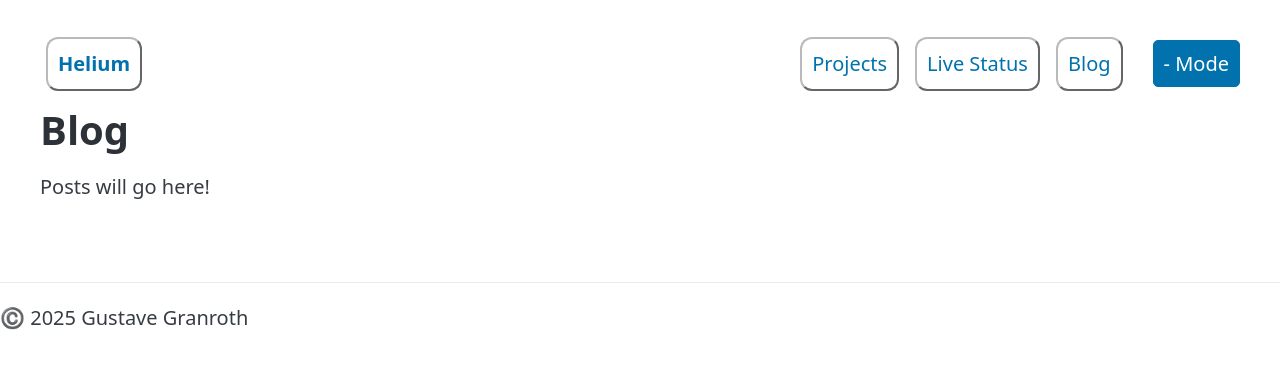
After one commit to GuMiner/carbon, a Flask app: page /blog/ in a window 1280 px wide. The commit adds this page. Shown: the top 369 px of the page. Run offline with Flask 3, Linux system fonts and the light colour scheme; style sheets or scripts are compiled from the project's sources.

Commit message:
Get basics of the blog and stats pages in place

```diff
--- a/app.py
+++ b/app.py
@@ -14,10 +14,12 @@ socketio = SocketIO(app)
 base.SOCKETIO = socketio
 
 # Must be imported later so that 'base.APP' is not None
-from pages import attributions
+from pages import attributions, blog, stats
 
 Compress(app)
 app.register_blueprint(attributions.attributions)
+app.register_blueprint(blog.blog)
+app.register_blueprint(stats.stats)
 
 # Used by all pages for the ©️ text.
 @app.context_processor
--- a/pages/attributions.py
+++ b/pages/attributions.py
@@ -1,6 +1,5 @@
 
 from dataclasses import dataclass
-from typing import List
 from flask import Blueprint, render_template
 
 attributions = Blueprint('attributions', __name__, url_prefix='/attributions', template_folder='../templates/attributions')
@@ -31,5 +30,5 @@ attributionSet = {
 }
 
 @attributions.route("/")
-def attributions_page():
+def index():
     return render_template("attributions.html", attributions=attributionSet)
--- /dev/null
+++ b/pages/blog.py
@@ -0,0 +1,10 @@
+
+
+from flask import Blueprint, render_template
+
+blog = Blueprint('blog', __name__, url_prefix='/blog', template_folder='../templates/blog')
+
+
+@blog.route("/")
+def index():
+    return render_template("blog.html")
--- a/templates/_base.html
+++ b/templates/_base.html
@@ -24,8 +24,8 @@
         </ul>
         <ul>
           <li><a class="nav-border" href=" url_for('projects.index') }}">Projects</a></li>
-          <li><a class="nav-border" href="url_for('puzzles.puzzles_page') }}">Live Status</a></li>
-          <li><a class="nav-border" href=" url_for('games.index')}}">Statistics</a></li>
+          <li><a class="nav-border" href="{{ url_for('stats.index') }}">Live Status</a></li>
+          <li><a class="nav-border" href="{{ url_for('blog.index')}}">Blog</a></li>
           <li></li>
           <li><button type="button" id="themeToggle" onclick="toggleTheme()">- Mode</button></li>
         </ul>
--- /dev/null
+++ b/templates/blog/blog.html
@@ -0,0 +1,11 @@
+{% extends '_base.html' %}
+
+{% block content %}
+<h1>Blog</h1>
+<p>
+    Posts will go here!
+</p>
+{% endblock content %}
+
+{% block scripts %}
+{% endblock scripts %}
--- a/templates/index.html
+++ b/templates/index.html
@@ -29,7 +29,7 @@
           variety of other components.
         <blockquote>
           See the
-          <a href="{{ url_for('attributions.attributions_page') }}">attributions page</a> for more information.
+          <a href="{{ url_for('attributions.index') }}">attributions page</a> for more information.
         </blockquote>
         </p>
       </div>
```
Also changed, not shown: pages/stats.py (added, +9 -0 lines), templates/stats/stats.html (added, +11 -0 lines).
